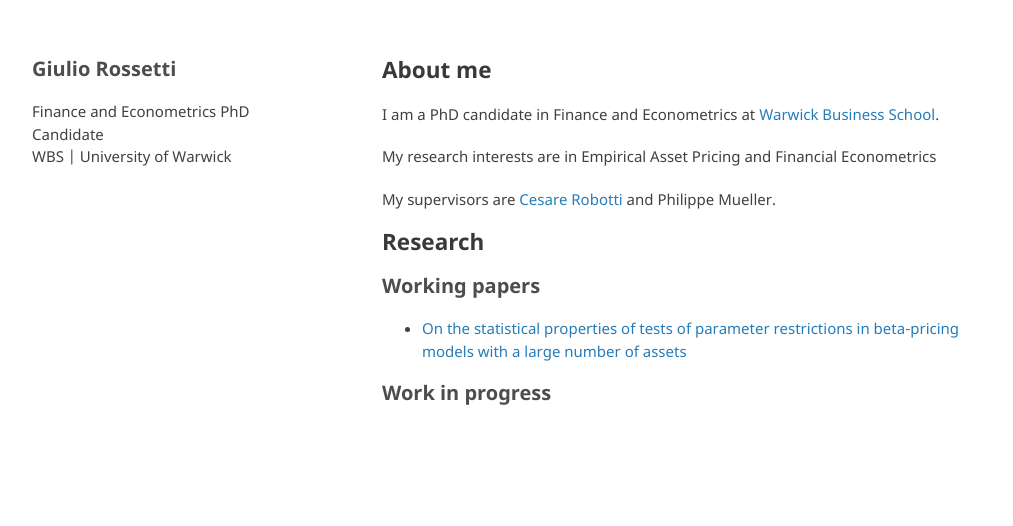
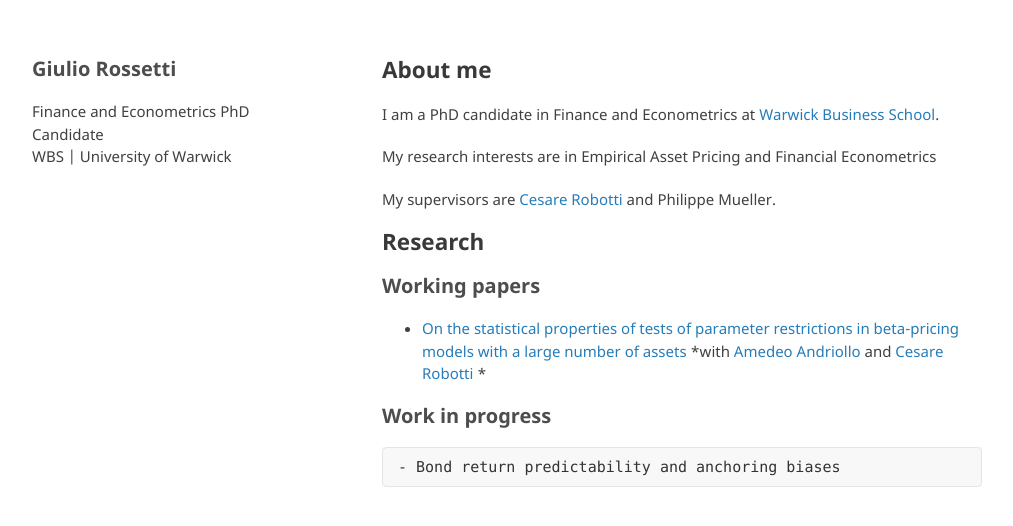
Before and after one commit to GiulioRossetti94/giuliorossetti94.github.io, a Jekyll site: the page built from index.md, in a window 1280 px wide. Shown: the top 526 px of the page, without its empty margins (133-1146 px from the left). Built offline with Jekyll 4.4.1, drawn with Linux system fonts in a browser that asks for light colours; the repository's description, which GitHub fills in, is left out; our own code applies the rules of GitHub Pages for plain Markdown files.

Commit message:
add coauthors

```diff
--- a/index.md
+++ b/index.md
@@ -13,6 +13,7 @@ My supervisors are [Cesare Robotti](https://cesarerobotti.com) and Philippe Muel
 ## Research
 
 # Working papers
-- [On the statistical properties of tests of parameter restrictions in beta-pricing models with a large number of assets](https://www.cesarerobotti.com/wp-content/uploads/2023/01/ARR.pdf)
+- [On the statistical properties of tests of parameter restrictions in beta-pricing models with a large number of assets](https://www.cesarerobotti.com/wp-content/uploads/2023/01/ARR.pdf) *with [Amedeo Andriollo](https://warwick.ac.uk/fac/soc/economics/staff/aandriollo/) and [Cesare Robotti](https://cesarerobotti.com) *
 
 # Work in progress
+    - Bond return predictability and anchoring biases
```
